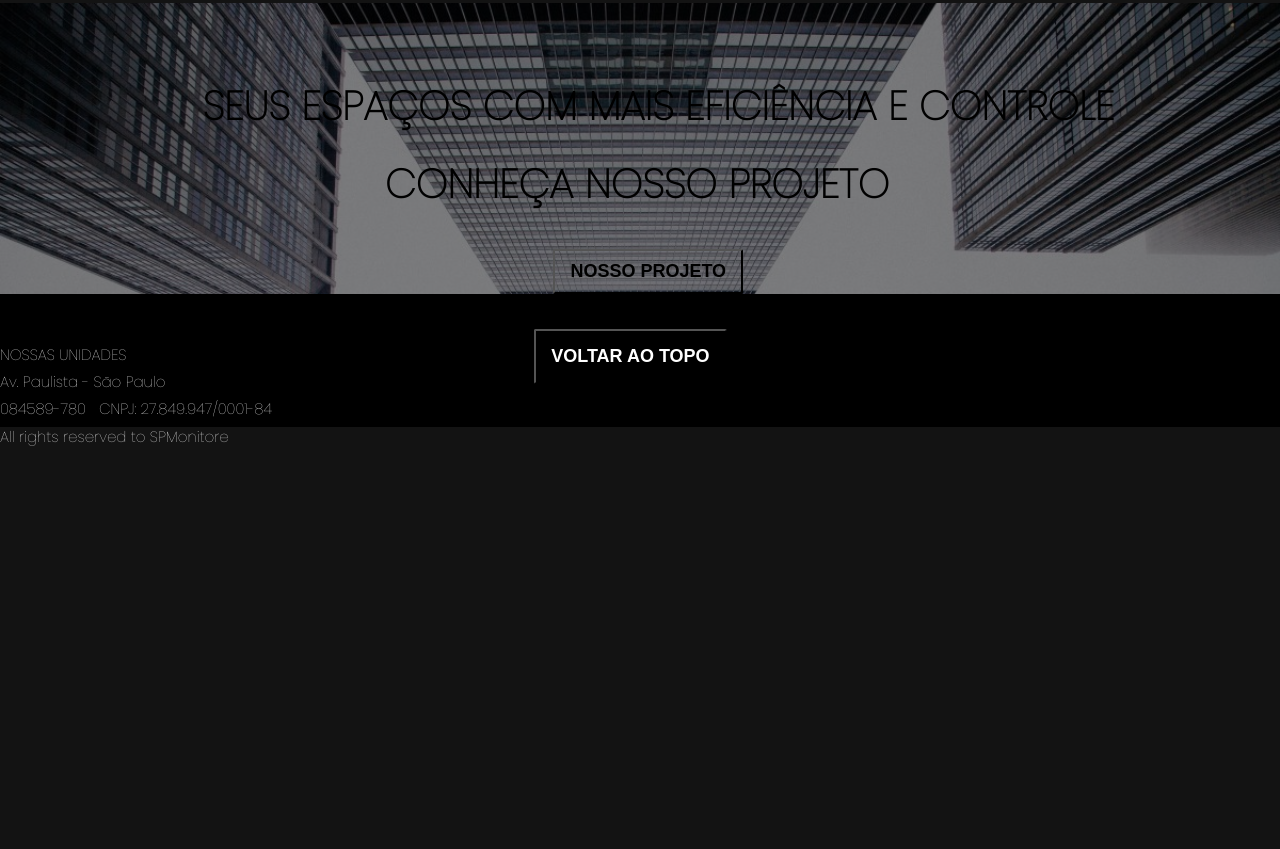
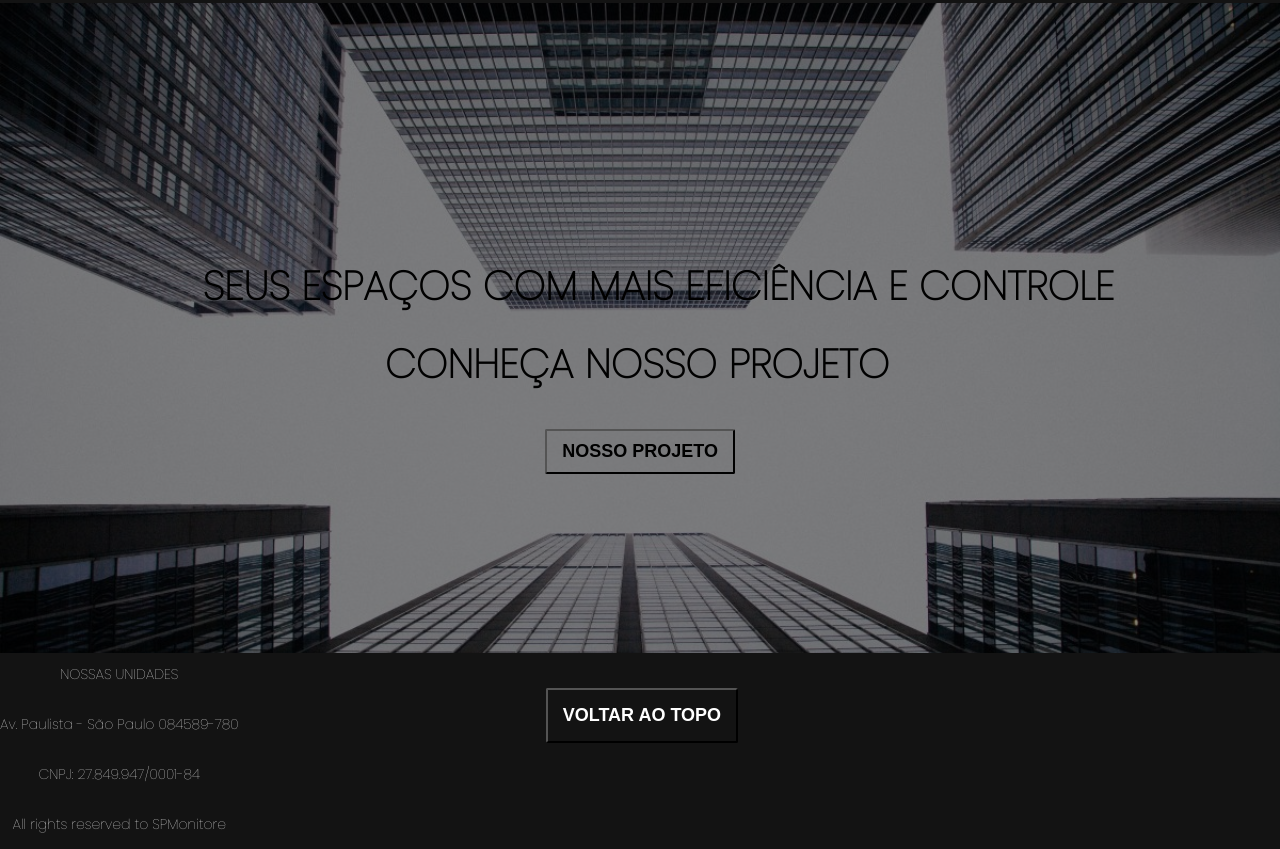
Before and after one commit to GRUPO8-1SIS-SPMonitore/SPMonitore-site, a plain HTML site: page SITE COMPLETO - SPMonitore/index.html in a window 1280 px wide. Shown: the part 5105-5954 px from the top of the page. Before the commit the page ends 5592 px from the top, so only its background shows below. Drawn offline with Linux system fonts and the light colour scheme; a web font is replaced by a local one.

Commit message:
atualização do site SPMonitore

```diff
--- a/SITE COMPLETO - SPMonitore/index.html
+++ b/SITE COMPLETO - SPMonitore/index.html
@@ -299,18 +299,20 @@
         <h1 class="titulo1">SEUS ESPAÇOS COM MAIS EFICIÊNCIA E CONTROLE</h1>
         <h1 class="titulo2">CONHEÇA NOSSO PROJETO</h1>
         <div class="baixo">
-            <button class="btn_projeto" onclick="projeto()">NOSSO PROJETO<br>
-            </div>
+        <a href="login.html"><button class="btn_projeto" onclick="projeto()">NOSSO PROJETO</button></a>
+        </div>
      </div>
     </div>
 
 </section>
 <footer>
-<button class="btn_volta">VOLTAR AO TOPO</button>
-<div class="titulo4">NOSSAS UNIDADES</div>
-<div class="titulo5"> Av. Paulista - São Paulo</div>
-<div class="titulo6">084589-780&nbsp; &nbsp;CNPJ: 27.849.947/0001-84</div>
-<div class="titulo7">All rights reserved to SPMonitore</div>
+<a href="index.html"><button class="btn_volta">VOLTAR AO TOPO</button></a>
+<div class="titulo4">NOSSAS UNIDADES <br>
+Av. Paulista - São Paulo
+084589-780 <br>
+CNPJ: 27.849.947/0001-84 <br>
+All rights reserved to SPMonitore
+</div>
 </footer>
 
 
--- a/SITE COMPLETO - SPMonitore/style.css
+++ b/SITE COMPLETO - SPMonitore/style.css
@@ -638,7 +638,7 @@ body{
 .bannerfinal{
     margin-top: 5%;
     width: 100%;
-    height: 80%;
+    height: 650px;
     justify-content: center;
     align-items: center;
     padding-left: 2%;
@@ -676,7 +676,7 @@ body{
 
 .btn_projeto{
         margin-top: 45px;
-        margin-left: 40.5%;
+        margin-left: 38.6%;
         margin-top: 35px;
         border: 2;
         font-weight: 550;
@@ -690,7 +690,7 @@ body{
 
 .btn_volta{
         margin-top: 35px;
-        margin-left: -1.5%;
+        margin-left: 2.3%;
         border: 2;
         font-weight: 550;
         background-color:transparent;
@@ -703,59 +703,26 @@ body{
 
 footer {
     position: bottom;
-    background-color: black ;
+    background-color:#131313 ;
     color: white;
     width: 100%;
-    height: 23%;
+    height: 27%;
     text-align: center;
-    line-height: 100px;
+    line-height: 70px;
 }
 .titulo4{
         display: flex;
         color: white;
-        font-size: 15px;
-        height: 40px;
-        width: 100%;
+        font-size: 14px;
+        height: 50px;
+        width: 24%;
         margin-top:  -8%;
         margin-left: 0%;
         text-align: center;
         align-items: flex-start;
-}
-.titulo5{
-        display: flex;
-        color: white;
-        font-size: 15px;
-        height: 40px;
-        width: 100%;
-        margin-top:  -1%;
-        margin-left: 0%;
-        text-align: center;
-        align-items: flex-start;
- }
-
- .titulo6{
-        display: flex;
-        color: white;
-        font-size: 15px;
-        height: 40px;
-        width: 100%;
-        margin-top:  -1%;
-        margin-left: 0%;
-        text-align: center;
-        align-items: flex-start;
+        line-height: 50px;
 }
 
-.titulo7{
-        display: flex;
-        color: white;
-        font-size: 15px;
-        height: 40px;
-        width: 100%;
-        margin-top:  -1%;
-        margin-left: 0%;
-        text-align: center;
-        align-items: flex-start;
-}
 
 body{
     margin: 0;
```
